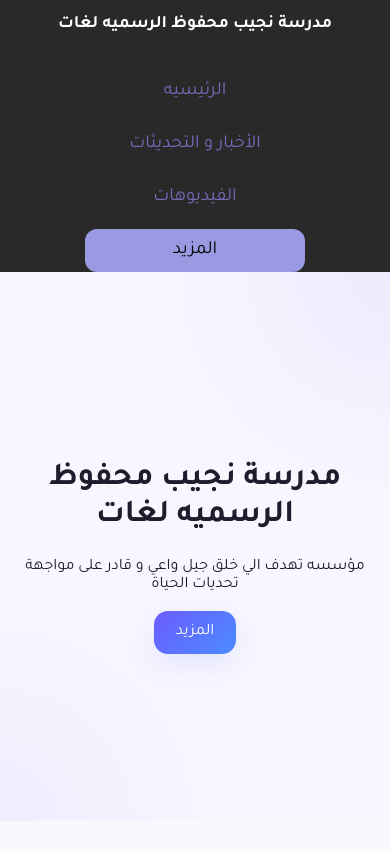
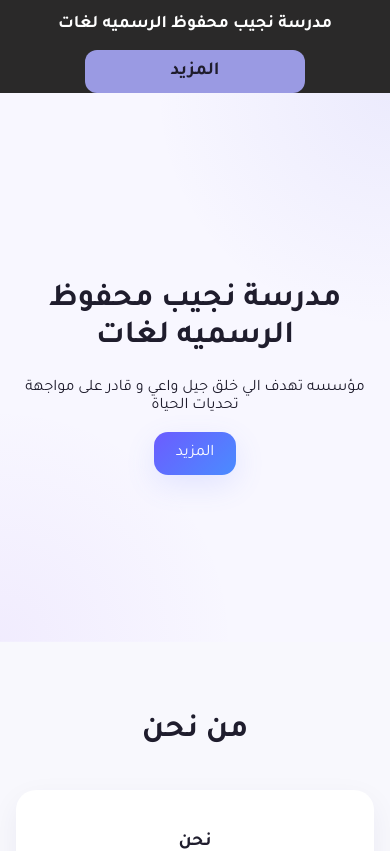
Before and after one commit to Badr57499/NGLS_Front, a React (Vite) app: page / in a window 390 px wide. Shown: the top 851 px of the page. Built offline with nearby package versions, Linux system fonts and the light colour scheme; no server answers.

Commit message:
Apply the final mobile navbar rewrite so links are stacked and hidden until needed, eliminating the whitespace issue

```diff
--- a/src/Components/NavBar.css
+++ b/src/Components/NavBar.css
@@ -1,4 +1,4 @@
-.navbar-full{
+.navbar-full {
   display: flex;
   justify-content: center;
   align-items: center;
@@ -37,7 +37,8 @@
   color: rgb(121, 106, 188);
   text-decoration: none;
 }
-.nav-links{
+
+.nav-links {
   display: flex;
   gap: 24px;
   flex-wrap: wrap;
@@ -106,27 +107,34 @@
   background: rgba(108, 92, 255, 0.24);
   transform: translateY(-1px);
 }
-.drop-down-menu{
+
+.drop-down-menu {
   display: flex;
   flex-direction: column;
   position: relative;
   align-items: flex-end;
 }
-.drop-down-menu button{
+
+.menu-button,
+.drop-down-menu button {
   padding: 10px 15px;
   background-color: rgb(154, 154, 227);
   border: none;
   border-radius: 12px;
   cursor: pointer;
   transition: background-color 0.2s ease;
+  color: #1f1d2d;
+  font-weight: 700;
 }
 
+.menu-button:hover,
+.menu-button:focus,
 .drop-down-menu button:hover,
-.drop-down-menu button:focus{
+.drop-down-menu button:focus {
   background-color: rgb(133, 124, 205);
 }
 
-.dropdown-content{
+.dropdown-content {
   position: absolute;
   top: calc(100% + 10px);
   right: 0;
@@ -139,92 +147,101 @@
   z-index: 10;
   overflow: hidden;
 }
-.dropdown-content a{
+
+.dropdown-content a {
   display: block;
   padding: 12px 16px;
   color: white;
   text-decoration: none;
-        transition: background-color 0.2s ease;
   white-space: normal;
   overflow-wrap: anywhere;
 }
-.dropdown-content a:hover{
+
+.dropdown-content a:hover {
   background-color: rgba(154, 154, 227, 0.18);
 }
 
 @media (max-width: 720px) {
   .navbar-full {
-    display: block;
+    display: flex;
+    flex-direction: column;
+    align-items: stretch;
+    justify-content: center;
+    gap: 12px;
     width: 100%;
-    margin: 0;
     padding: 0;
-    background-color: rgb(42, 41, 41);
   }
 
   .navbar {
-    display: block;
+    display: flex;
+    flex-direction: column;
+    align-items: center;
+    justify-content: center;
     width: 100%;
-    margin: 0;
-    padding: 12px 14px;
     text-align: center;
+    gap: 10px;
+    padding: 12px 14px 0;
   }
 
   .navbar-logo {
-    display: block;
     width: 100%;
     text-align: center;
-    margin: 0 0 10px;
+    margin: 0;
     font-size: 1.1rem;
     line-height: 1.5;
   }
 
   .nav-links {
-    display: block;
+    display: none;
     width: 100%;
-    text-align: center;
-    margin: 0;
-    padding: 0;
+    flex-direction: column;
+    align-items: center;
+    justify-content: center;
+    gap: 10px;
+    padding: 0 14px 8px;
+  }
+
+  .nav-links.open {
+    display: flex;
   }
 
   .nav-links a,
   .nav-links .logout-button {
+    width: min(220px, 100%);
     display: block;
-    width: min(220px, 100%);
-    margin: 10px auto;
     text-align: center;
     padding: 10px 12px;
+    margin: 0;
     box-sizing: border-box;
   }
 
   .drop-down-menu {
     width: 100%;
-    display: flex;
+    align-items: center;
     justify-content: center;
-    align-items: center;
-    margin-top: 8px;
+    margin: 0;
   }
 
-  .drop-down-menu button {
+  .menu-button {
+    display: block;
     width: min(220px, 100%);
-    display: block;
     margin: 0 auto;
   }
 
   .dropdown-content {
     position: absolute;
     right: 50%;
+    left: auto;
     transform: translateX(50%);
     width: min(220px, calc(100vw - 32px));
     max-width: calc(100vw - 32px);
-    left: auto;
   }
 
   .navbar-account {
-    display: flex;
+    width: min(260px, 100%);
     justify-content: center;
-    width: min(260px, 100%);
+    padding: 10px 14px;
     margin: 0 auto;
-    padding: 10px 14px;
   }
 
   .account-details {
```
Lines whose indentation alone changed are shown as unchanged.
